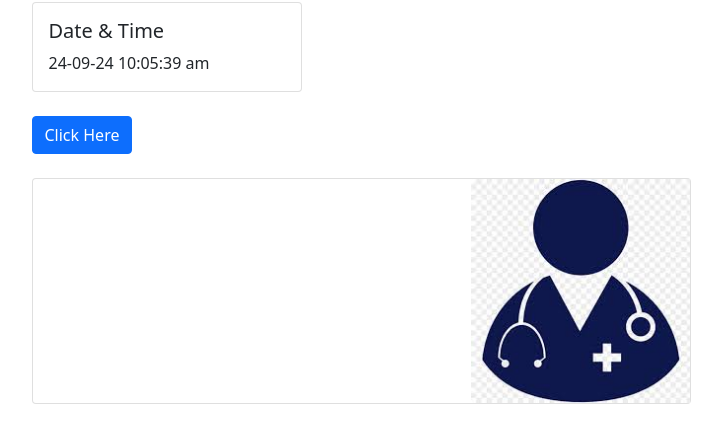
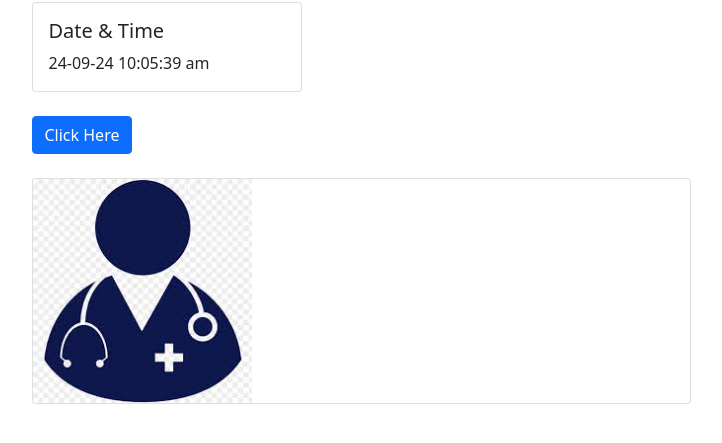
Before and after one commit to Shyampatidar17/random-user-select, a plain HTML site: page index.html in a window 1280 px wide. Shown: the part 93-536 px from the top of the page, without its empty margins (279-1001 px from the left). Drawn offline with nearby package versions, Linux system fonts and the light colour scheme.

Commit message:
final commit last

```diff
--- a/index.html
+++ b/index.html
@@ -49,7 +49,7 @@
       </div>
     </div> -->
     <div class="d-flex justify-content-center align-items-center flex-column">
-      <div class="mx-5">
+      <div class="mx-3 mx-sm-5">
         <div class="logo">
           <img src="./assest/mgm-logo.gif" alt="" class="img-fluid" />
         </div>
@@ -64,9 +64,9 @@
         <div class="my-4">
           <button id="selectBtn" class="btn btn-primary">Click Here</button>
         </div>
-        <!-- <div class="card mb-3 result-card" style="max-width: 660px">
+        <div class="card mb-3 result-card" style="max-width: 660px">
           <div class="row g-0">
-            <div class="col-sm-4 text-center text-sm-start">
+            <div class="col-sm-4 text-center text-sm-start mt-3 mt-sm-0">
               <img
                 src="./assest/doctor.png"
                 class="img-fluid rounded-start"
@@ -80,8 +80,8 @@
               </div>
             </div>
           </div>
-        </div> -->
-        <div class="card mb-3" style="max-width: 660px">
+        </div>
+        <!-- <div class="card mb-3" style="max-width: 660px">
           <div class="row g-0">
             <div class="col-sm-8 order-sm-1">
               <div class="card-body">
@@ -97,7 +97,7 @@
               />
             </div>
           </div>
-        </div>
+        </div> -->
       </div>
     </div>
 
```
